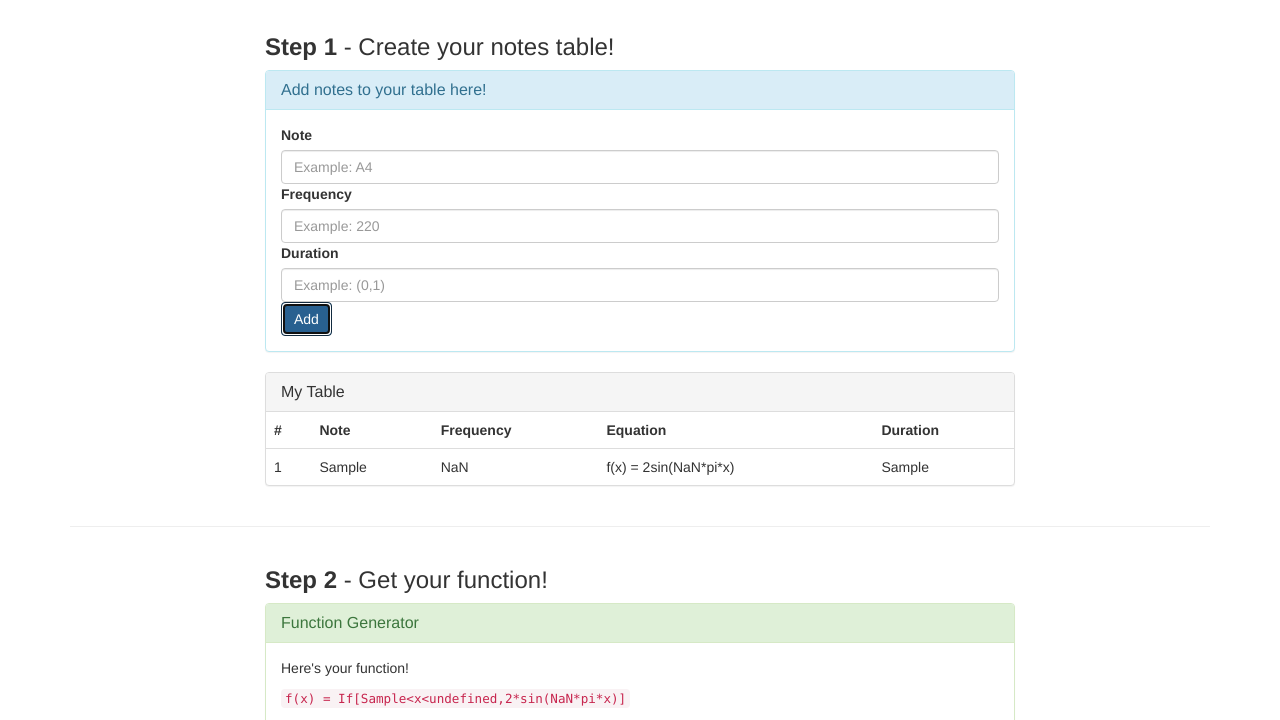
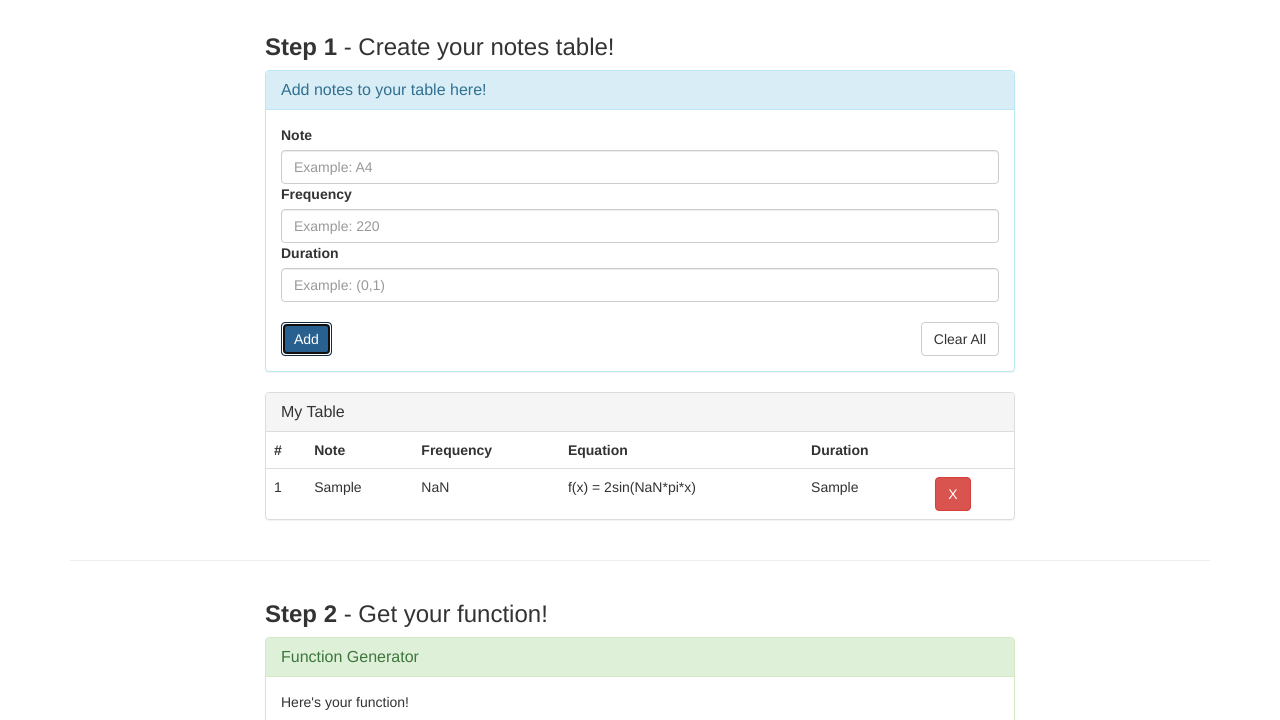
Before and after one commit to samkcarlile/sinewave-function-composer, a plain HTML site: page index.html in a window 1280 px wide. Both pictures are taken after typing "Sample", "Sample", "Sample" into the empty fields and a click on the button "Add". Shown: the part 58-778 px from the top of the page. Drawn offline with nearby package versions, Linux system fonts and the light colour scheme.

Commit message:
minor changes to formatting and added clear all

```diff
--- a/index.html
+++ b/index.html
@@ -38,7 +38,9 @@
               <input v-model="inFreq" id="freq" type="text" class="form-control" placeholder="Example: 220" />
               <label for="duration">Duration</label>
               <input v-model="inDur" id="duration" type="text" class="form-control" placeholder="Example: (0,1)" />
+              <br>
               <button v-on:click="addNote" class="btn btn-md btn-primary">Add</button>
+              <button v-on:click="clearAll" class="btn btn-md btn-default pull-right">Clear All</button>
             </div>
           </div>
 
@@ -55,6 +57,7 @@
                 <th>Frequency</th>
                 <th>Equation</th>
                 <th>Duration</th>
+                <th></th>
               </th>
 
               <tr v-for="(note, index) in notes">
@@ -63,6 +66,7 @@
                 <td>{{ note.freq }}</td>
                 <td>f(x) = 2sin({{ note.freq * 2 }}*pi*x)</td>
                 <td>{{ note.duration }}</td>
+                <td><button v-on:click="removeNote(index)" class="btn btn-danger">X</button></td>
               </tr>
             </table>
           </div>
--- a/main.js
+++ b/main.js
@@ -22,6 +22,15 @@ var app = new Vue({
       this.inDur = "";
 
       this.notes.push(newNote);
+    },
+    removeNote: function (index) {
+      this.notes.splice(index,1);
+    },
+    clearAll: function () {
+      var ok = confirm("Are you sure you want to clear the table?")
+      if (ok) {
+        this.notes = [];
+      }
     }
   },
   computed: {
```
